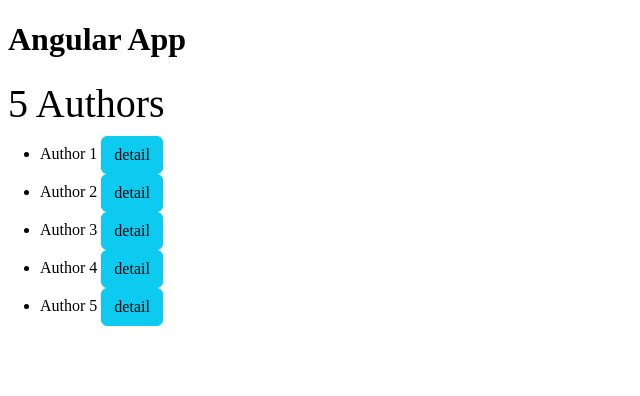
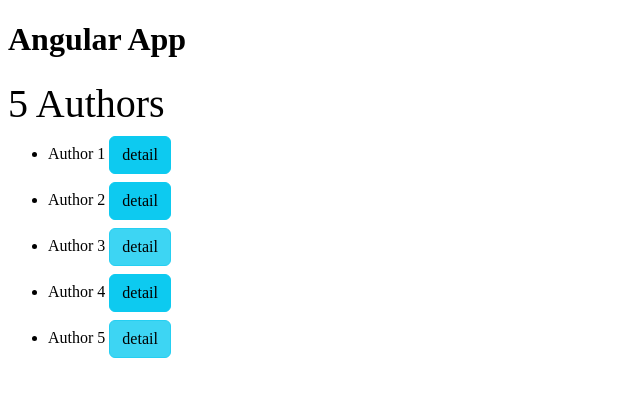
Before and after one commit to Mouhamet99/LetsAngular, an Angular app: page / in a window 1280 px wide. Shown: the top 396 px of the page, without its empty margins (0-640 px from the left). Built offline with nearby package versions, Linux system fonts and the light colour scheme.

Commit message:
class binding : add conditionnal class

```diff
--- a/src/app/author.service.ts
+++ b/src/app/author.service.ts
@@ -7,6 +7,12 @@ export class AuthorService {
 
   constructor() { }
   getAuthors(){
-    return ['Author 1', 'Author 2', 'Author 3', 'Author 4', 'Author 5']
+    return [
+      {name:  'Author 1', isActive: false},
+      {name:  'Author 2', isActive: false},
+      {name:  'Author 3', isActive: true},
+      {name:  'Author 4', isActive: false},
+      {name:  'Author 5', isActive: true}
+    ]
   }
 }
--- a/src/app/author/author.component.ts
+++ b/src/app/author/author.component.ts
@@ -7,16 +7,16 @@ import { AuthorService } from '../author.service';
   template: `
   <h1>{{getAuthorsNumbers() +' Authors'}}</h1>
     <ul>
-      <li *ngFor='let author of authors'>
-          {{ author }}
-          <button class="btn btn-info">detail</button>
+      <li *ngFor='let author of authors' class="m-2">
+          {{ author.name }}
+          <button class="btn btn-info" [class.active]="author.isActive">detail</button>
       </li>
     </ul>
   `,
   styleUrls: ['./author.component.css'],
 })
 export class AuthorComponent implements OnInit {
-  authors : string[] = [];
+  authors : author[] = [];
   constructor(service: AuthorService) {
     this.authors = service.getAuthors()
   }
@@ -29,3 +29,7 @@ export class AuthorComponent implements OnInit {
   }
 
 }
+interface author{
+  name: string,
+  isActive: boolean
+}
```
